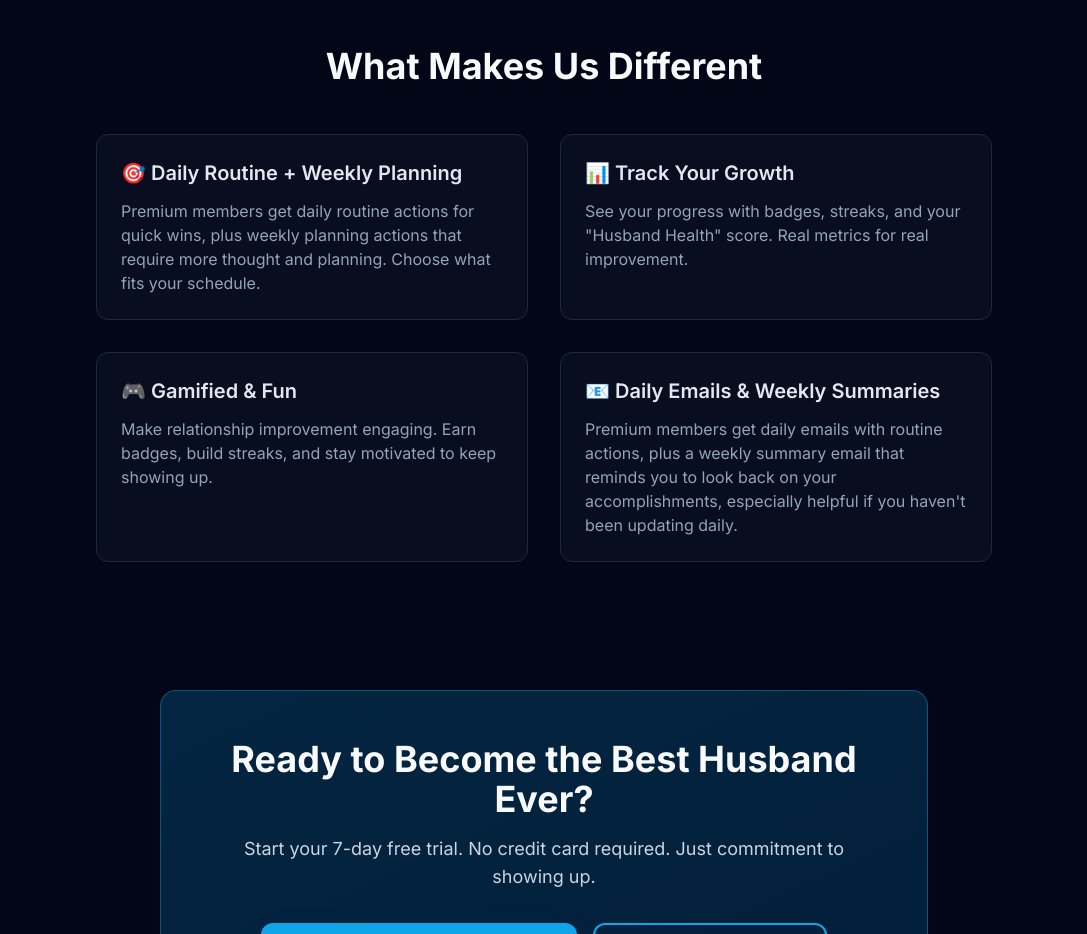
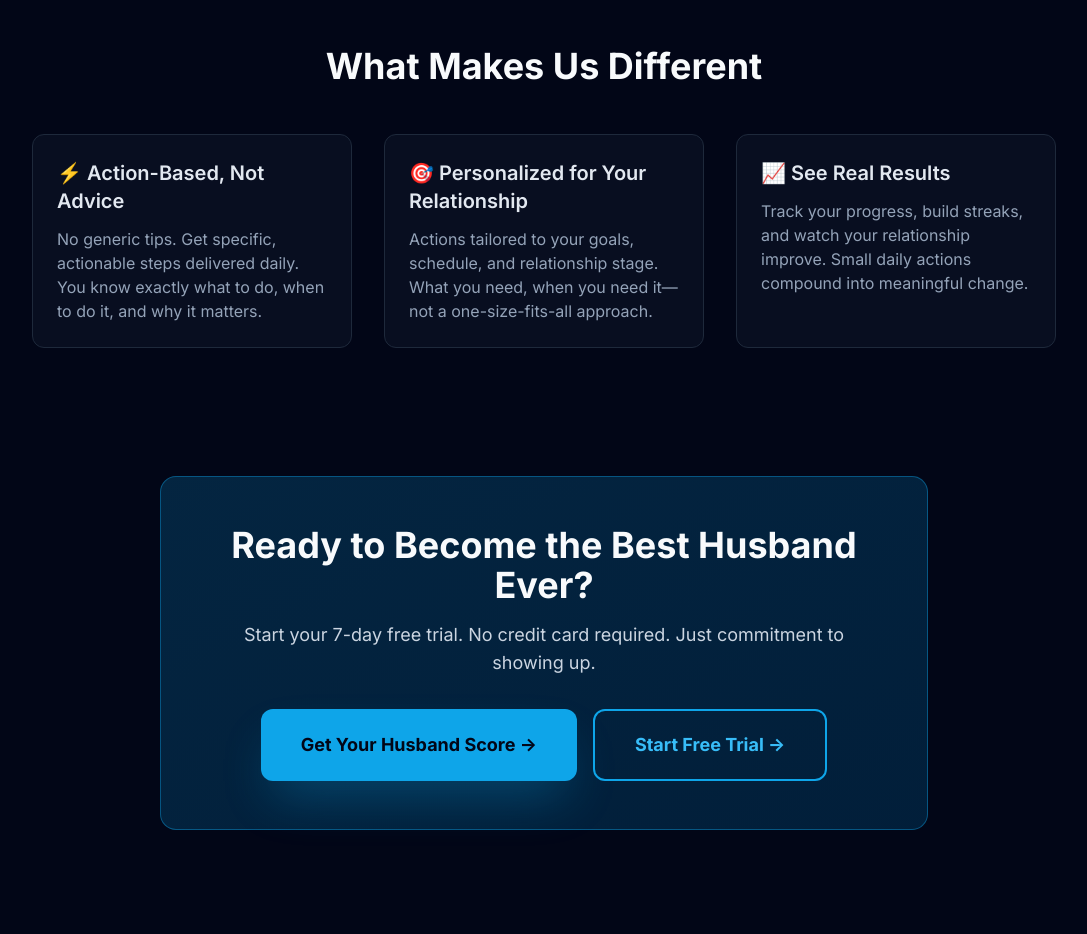
Before and after one commit to loo83gh22-droid/Husband-Daily-Tips, a Next.js app: page / in a window 1280 px wide. Shown: the part 1320-2254 px from the top of the page, without its empty margins (96-1183 px from the left). Built offline with nearby package versions, Linux system fonts and the light colour scheme; no server answers.

Commit message:
Redesign What Makes Us Different section - Reduce from 4 cards to 3 focused value propositions - Shift from features to why the service is awesome - Emphasize action-based, personalized, and results-driven approach

```diff
--- a/app/page.tsx
+++ b/app/page.tsx
@@ -325,29 +325,23 @@ export default async function Home() {
             <h2 className="text-3xl md:text-4xl font-bold text-slate-50 text-center mb-12">
               What Makes Us Different
             </h2>
-            <div className="grid md:grid-cols-2 gap-8 max-w-4xl mx-auto">
+            <div className="grid md:grid-cols-3 gap-8 max-w-5xl mx-auto">
               <div className="bg-slate-900/50 border border-slate-800 rounded-xl p-6">
-                <h3 className="text-xl font-semibold text-slate-200 mb-3">🎯 Daily Routine + Weekly Planning</h3>
+                <h3 className="text-xl font-semibold text-slate-200 mb-3">⚡ Action-Based, Not Advice</h3>
                 <p className="text-slate-400">
-                  Premium members get daily routine actions for quick wins, plus weekly planning actions that require more thought and planning. Choose what fits your schedule.
+                  No generic tips. Get specific, actionable steps delivered daily. You know exactly what to do, when to do it, and why it matters.
                 </p>
               </div>
               <div className="bg-slate-900/50 border border-slate-800 rounded-xl p-6">
-                <h3 className="text-xl font-semibold text-slate-200 mb-3">📊 Track Your Growth</h3>
+                <h3 className="text-xl font-semibold text-slate-200 mb-3">🎯 Personalized for Your Relationship</h3>
                 <p className="text-slate-400">
-                  See your progress with badges, streaks, and your &quot;Husband Health&quot; score. Real metrics for real improvement.
+                  Actions tailored to your goals, schedule, and relationship stage. What you need, when you need it—not a one-size-fits-all approach.
                 </p>
               </div>
               <div className="bg-slate-900/50 border border-slate-800 rounded-xl p-6">
-                <h3 className="text-xl font-semibold text-slate-200 mb-3">🎮 Gamified & Fun</h3>
+                <h3 className="text-xl font-semibold text-slate-200 mb-3">📈 See Real Results</h3>
                 <p className="text-slate-400">
-                  Make relationship improvement engaging. Earn badges, build streaks, and stay motivated to keep showing up.
-                </p>
-              </div>
-              <div className="bg-slate-900/50 border border-slate-800 rounded-xl p-6">
-                <h3 className="text-xl font-semibold text-slate-200 mb-3">📧 Daily Emails & Weekly Summaries</h3>
-                <p className="text-slate-400">
-                  Premium members get daily emails with routine actions, plus a weekly summary email that reminds you to look back on your accomplishments, especially helpful if you haven&apos;t been updating daily.
+                  Track your progress, build streaks, and watch your relationship improve. Small daily actions compound into meaningful change.
                 </p>
               </div>
             </div>
```
